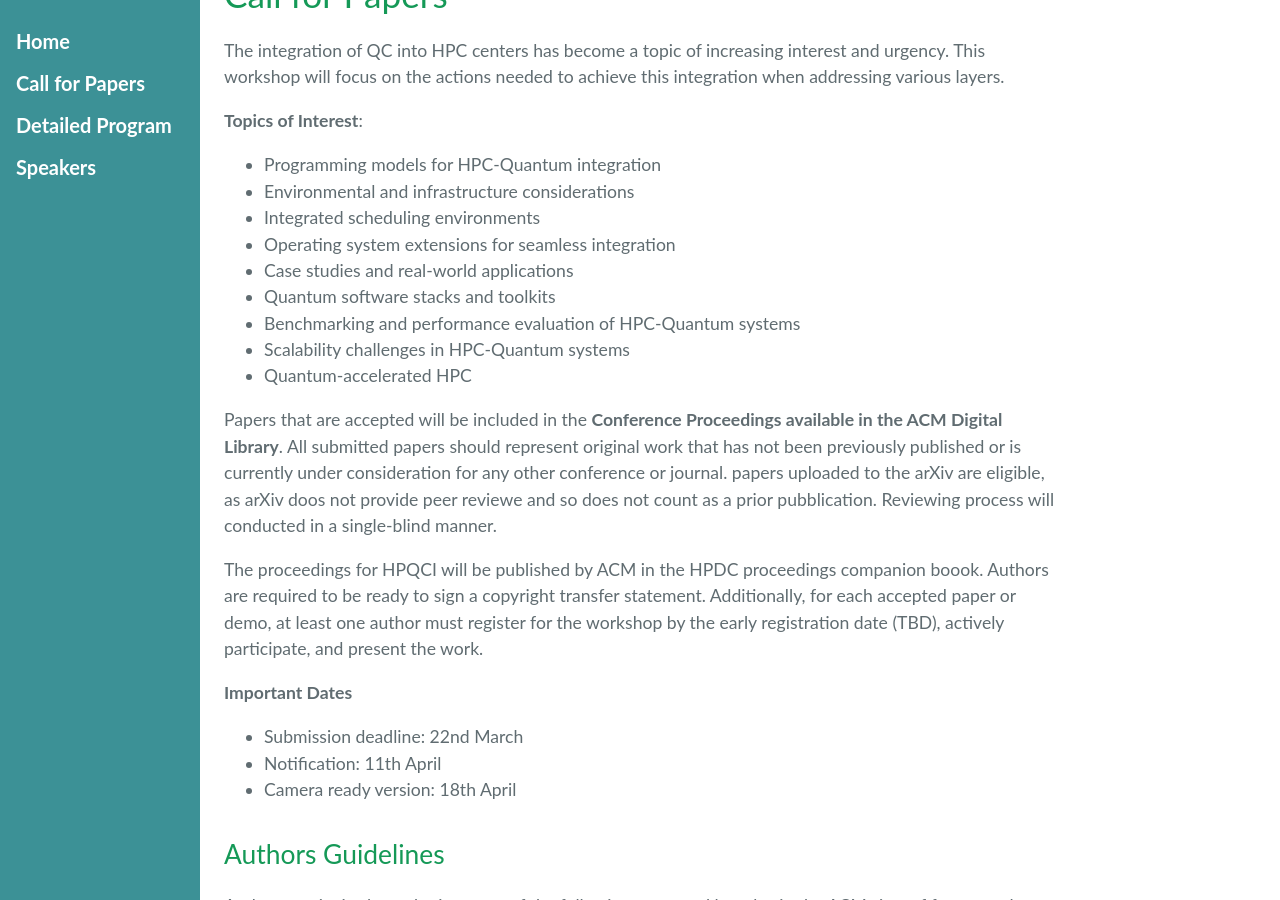
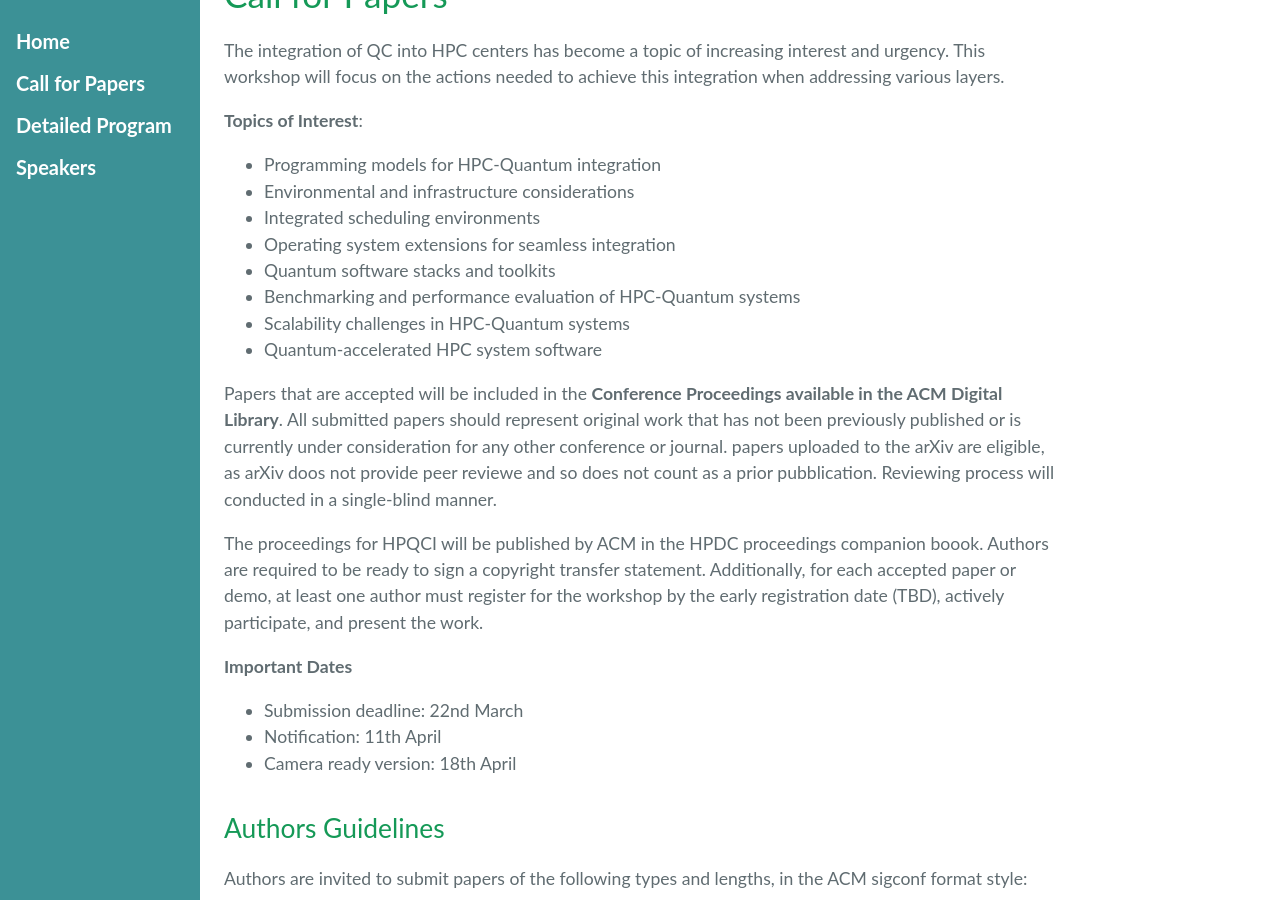
Before and after one commit to HPQCI/HPQCI.github.io, a Jekyll site: the page built from cfp.md, in a window 1280 px wide and 900 px high, scrolled down 381 px. Built offline with Jekyll 4.4.1, drawn with Linux system fonts in a browser that asks for light colours.

Commit message:
update cfp

```diff
--- a/cfp.md
+++ b/cfp.md
@@ -13,11 +13,10 @@ The integration of QC into HPC centers has become a topic of increasing interest
 *	Environmental and infrastructure considerations
 *	Integrated scheduling environments
 *	Operating system extensions for seamless integration
-*	Case studies and real-world applications
 *	Quantum software stacks and toolkits
 *	Benchmarking and performance evaluation of HPC-Quantum systems
 *	Scalability challenges in HPC-Quantum systems
-*	Quantum-accelerated HPC
+*	Quantum-accelerated HPC system software
 
 Papers that are accepted will be included in the **Conference Proceedings available in the ACM Digital Library**. All submitted papers should represent original work that has not been previously published or is currently under consideration for any other conference or journal. papers uploaded to the arXiv are eligible, as arXiv doos not provide peer reviewe and so does not count as a prior pubblication. Reviewing process will conducted in a single-blind manner.
 
```
